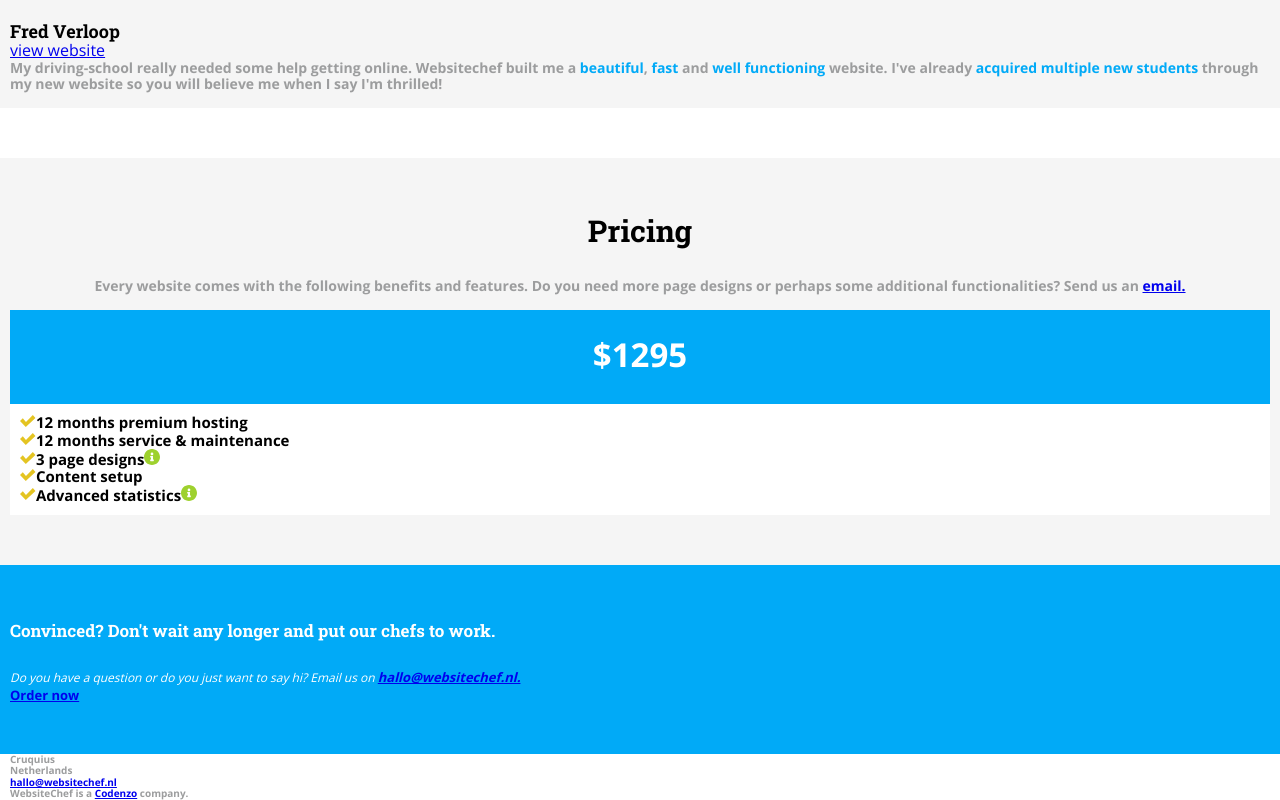
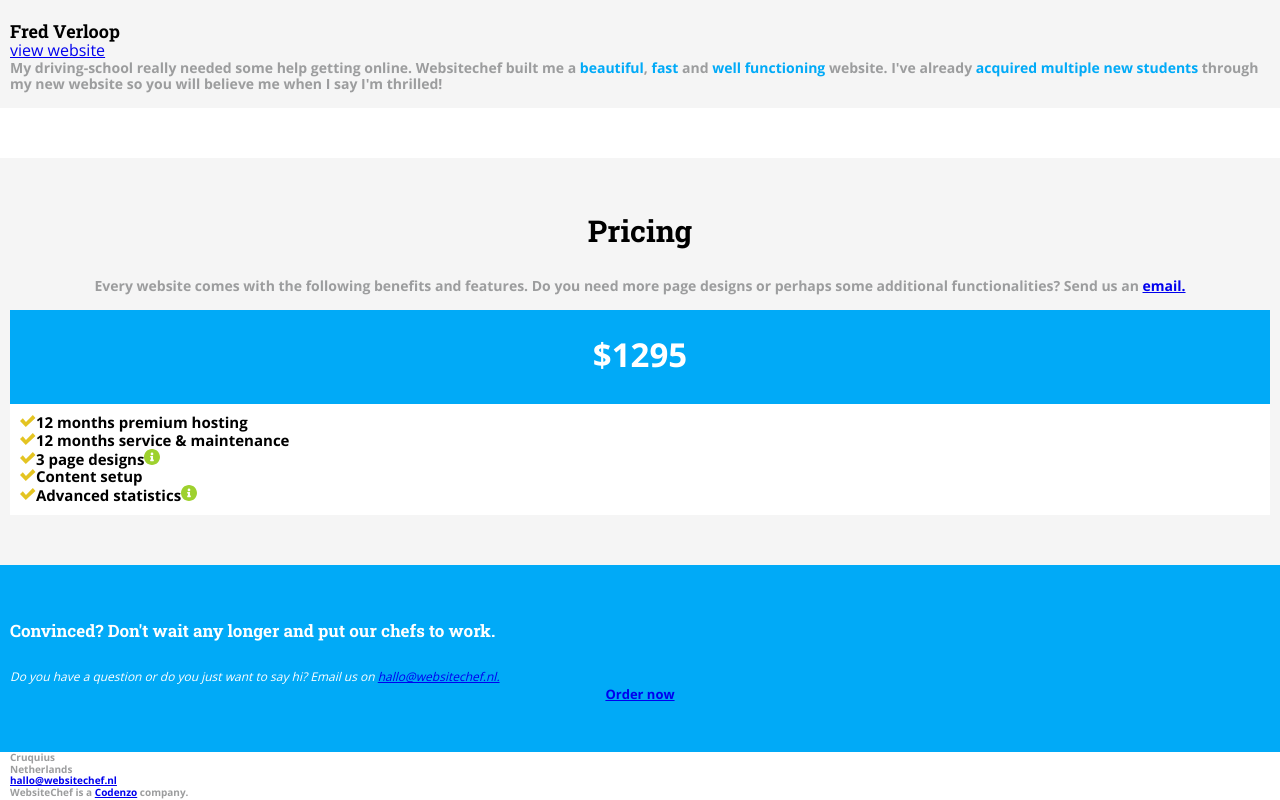
Before and after one commit to MMargueritaCU/Week5-Tues, a plain HTML site: page Marguerita_Web1/dev/index.html in a window 1280 px wide. Shown: the part 3026-3826 px from the top of the page. Drawn offline with nearby package versions, Linux system fonts and the light colour scheme.

Commit message:
class edits

```diff
--- a/Marguerita_Web1/dev/index.html
+++ b/Marguerita_Web1/dev/index.html
@@ -162,7 +162,10 @@
     <div class="content-grid-item">
       <h1>Convinced? Don't wait any longer and put our chefs to work.</h1>
       <p>Do you have a question or do you just want to say hi? Email us on <a href="#">hallo@websitechef.nl.</a></p>
-      <a href="#">Order now</a>
+
+      <article>
+        <a href="#">Order now</a>
+      </article>
     </div>
   </section>
 
--- a/Marguerita_Web1/dev/scss/sections/_questions.scss
+++ b/Marguerita_Web1/dev/scss/sections/_questions.scss
@@ -12,8 +12,12 @@
       font-size: rem-calc(12);
       font-style: italic;
     }
-    a{
-      font-size: rem-calc(13);
-      font-weight: 700;
+    article{
+      text-align: center;
+      a{
+        font-size: rem-calc(13);
+        font-weight: 700;
+
+      }
     }
 }
```
Also changed, not shown: Marguerita_Web1/dev/css/styles.css.
